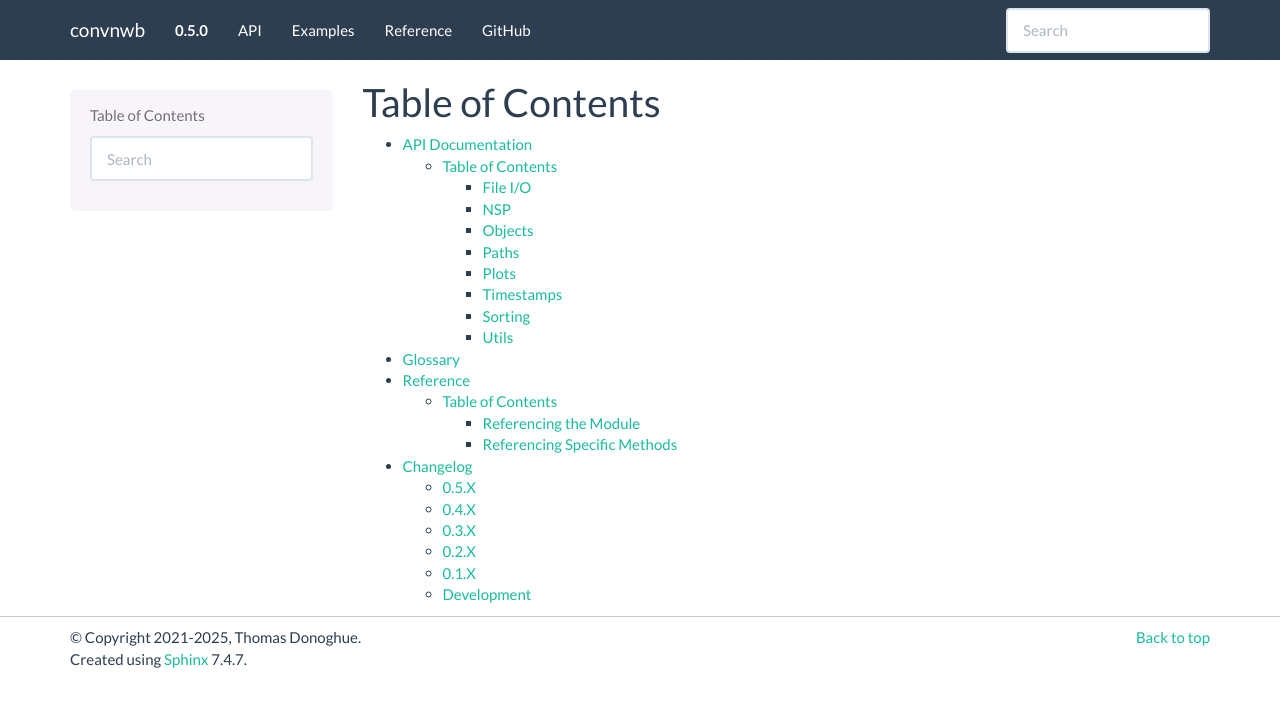
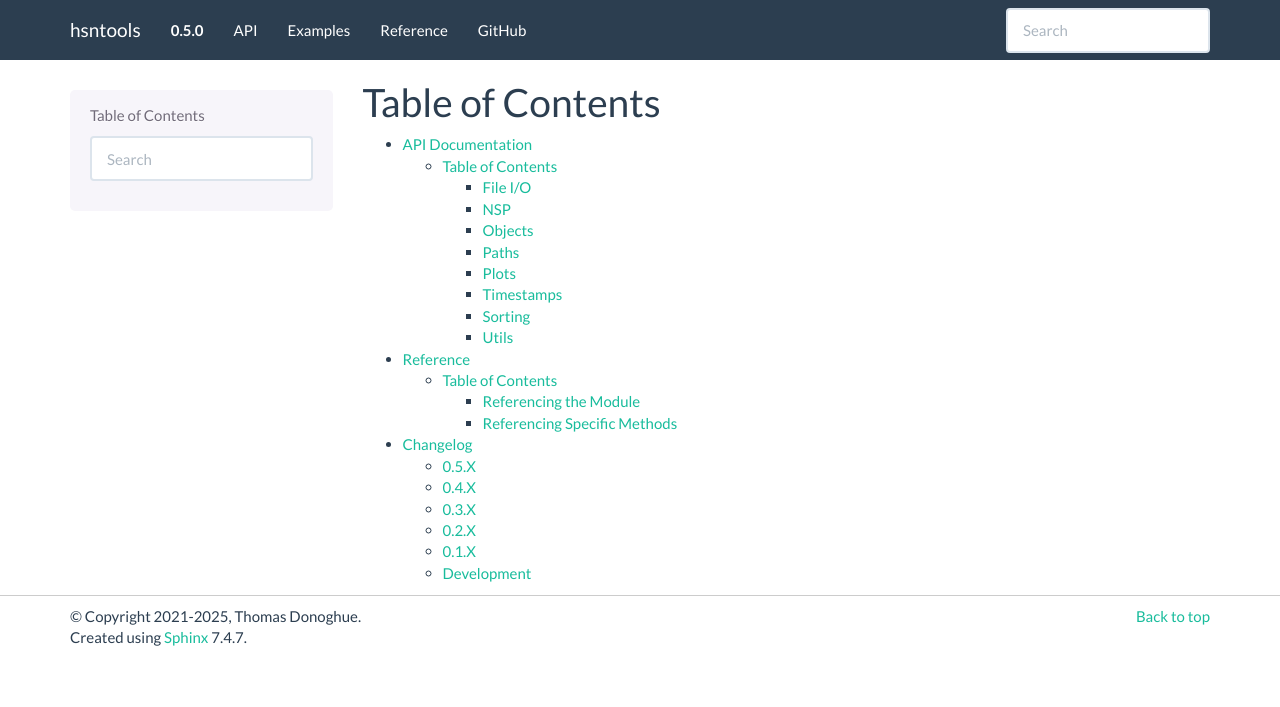
Before and after one commit to HSNPipeline/hsntools, a Sphinx documentation site: the page built from doc/contents.rst, in a window 1280 px wide. Shown: the top 707 px of the page. Built offline with Sphinx 7.4.7, drawn with Linux system fonts in a browser that asks for light colours; pages that are not in the unit, such as notebooks, are missing from menus; the version number is read from the project's files by our own code.

Commit message:
update doc file names

```diff
--- a/doc/conf.py
+++ b/doc/conf.py
@@ -19,12 +19,12 @@ from sphinx_gallery.sorting import FileNameSortKey, ExplicitOrder
 # -- Project information -----------------------------------------------------
 
 # Set project information
-project = 'convnwb'
+project = 'hsntools'
 copyright = '2021-{}, Thomas Donoghue'.format(date.today().year)
 author = 'Thomas Donoghue'
 
 # Get and set the current version number
-from convnwb import __version__
+from hsntools import __version__
 version = __version__
 release = version
 
@@ -95,7 +95,7 @@ html_theme_options = {
         ("API", "api"),
         ("Examples", "auto_tutorials/index"),
         ("Reference", "reference"),
-        ("GitHub", "https://github.com/HSUPipeline/convnwb", True),
+        ("GitHub", "https://github.com/HSUPipeline/hsntools", True),
     ],
 
     # Set the page width to not be restricted to hardset value
@@ -123,7 +123,7 @@ sphinx_gallery_conf = {
     'within_subsection_order': FileNameSortKey,
     #'default_thumb_file': 'XX.png',
     'backreferences_dir': 'generated',   # Where to drop linking files between examples & API
-    'doc_module': ('convnwb',),
-    'reference_url': {'convnwb': None},
+    'doc_module': ('hsntools',),
+    'reference_url': {'hsntools': None},
     'remove_config_comments': True,
 }
--- a/doc/contents.rst
+++ b/doc/contents.rst
@@ -5,7 +5,6 @@ Table of Contents
    :maxdepth: 3
 
    api.rst
-   glossary.rst
    reference.rst
    changelog.rst
-   auto_tutorials/index.rst
+   auto_examples/index.rst
```
Also changed, not shown: 1 other file.
